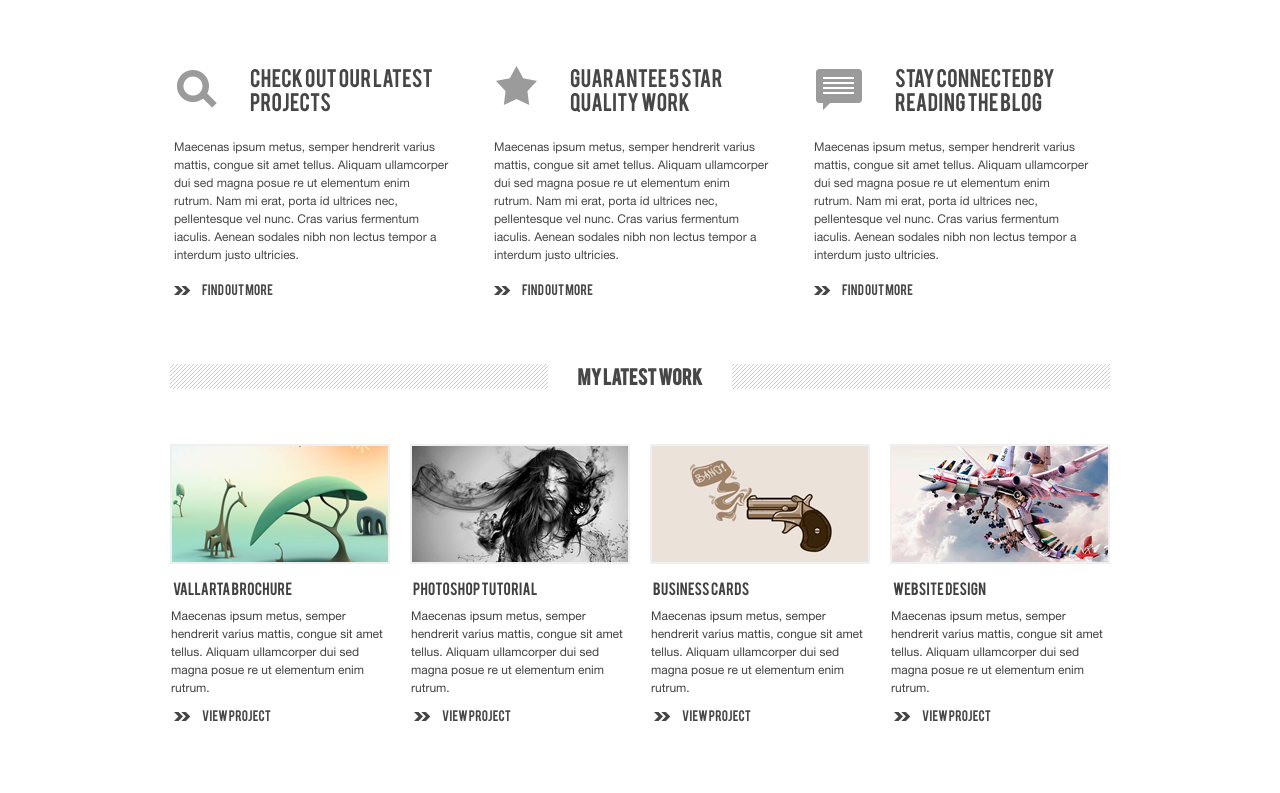
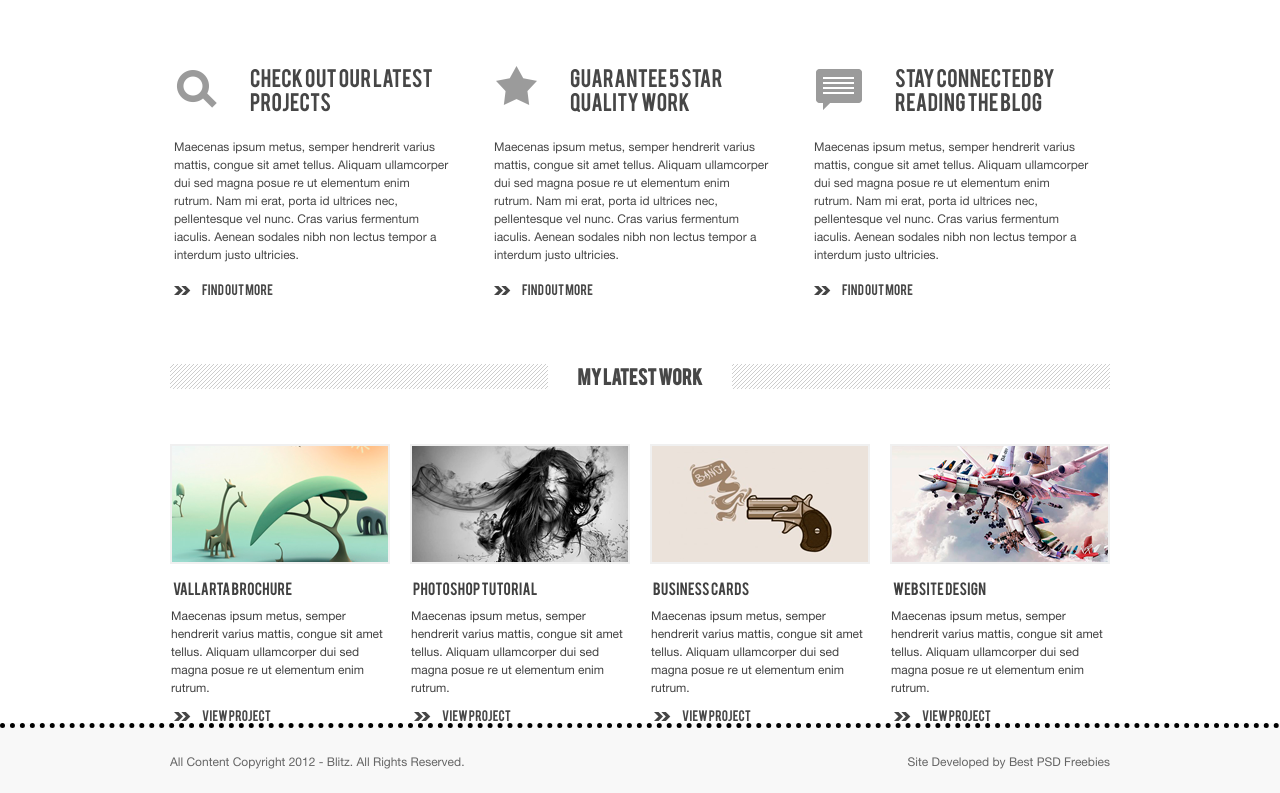
Before and after one commit to karway211/HelloWorld, a website: page src/index.html in a window 1280 px wide. Shown: the part 662-1455 px from the top of the page. Before the commit the page ends 1385 px from the top, so only its background shows below. Drawn offline with nearby package versions, Linux system fonts and the light colour scheme; files that its build step writes are made by us from their sources.

```diff
--- a/src/index.html
+++ b/src/index.html
@@ -21,6 +21,9 @@
     <div>
         @@include('./partials/latest-work/_latest-work.html')
     </div>
+    <div>
+        @@include('./partials/footer/_footer.html')
+    </div>
 
 </body>
 </html>
--- /dev/null
+++ b/src/partials/footer/_footer.html
@@ -0,0 +1,11 @@
+ <div class="footer">
+    <div class="footer-content">
+        <div class="footer-content__left">
+            <span class="footer-content__left__span">All Content Copyright 2012 - Blitz.
+            All Rights Reserved.</span>
+        </div>
+        <div class="footer-content__right">
+            <span class="footer-content__right__span">Site Developed by Best PSD Freebies</span>
+        </div>
+    </div>
+</div>
--- /dev/null
+++ b/src/partials/footer/_footer.less
@@ -0,0 +1,24 @@
+.footer {
+    display: block;
+    height: 70px;
+    background-color: #f8f8f8;
+    border-top: 5px dotted black;
+
+}
+
+.footer-content {
+    display: flex;
+    max-width: 940px;
+    height: 100%;
+    margin: 0 auto;
+    justify-content: space-between;
+    align-items: center;
+
+
+}
+
+.footer-content__left__span, .footer-content__right__span {
+    font-family: HelveticaNeue;
+    font-size: 12px;
+    color: #656565;
+}
--- a/src/style/common-style.less
+++ b/src/style/common-style.less
@@ -3,7 +3,7 @@
 @import "../partials/slider/_slider.less";
 @import "../partials/featured-section/_featured-section.less";
 @import "../partials/latest-work/_latest-work.less";
-
+@import "../partials/footer/_footer.less";
 
 * {
     margin: 0;
```
